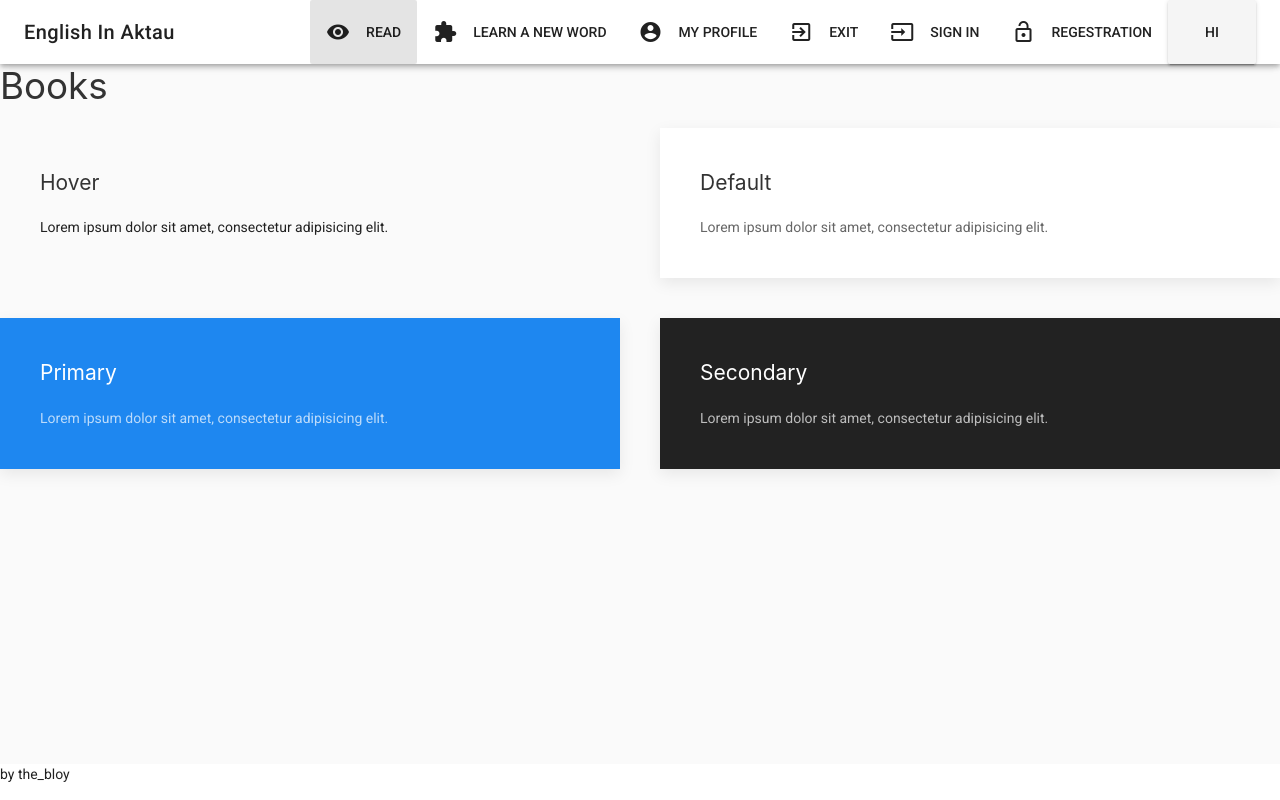
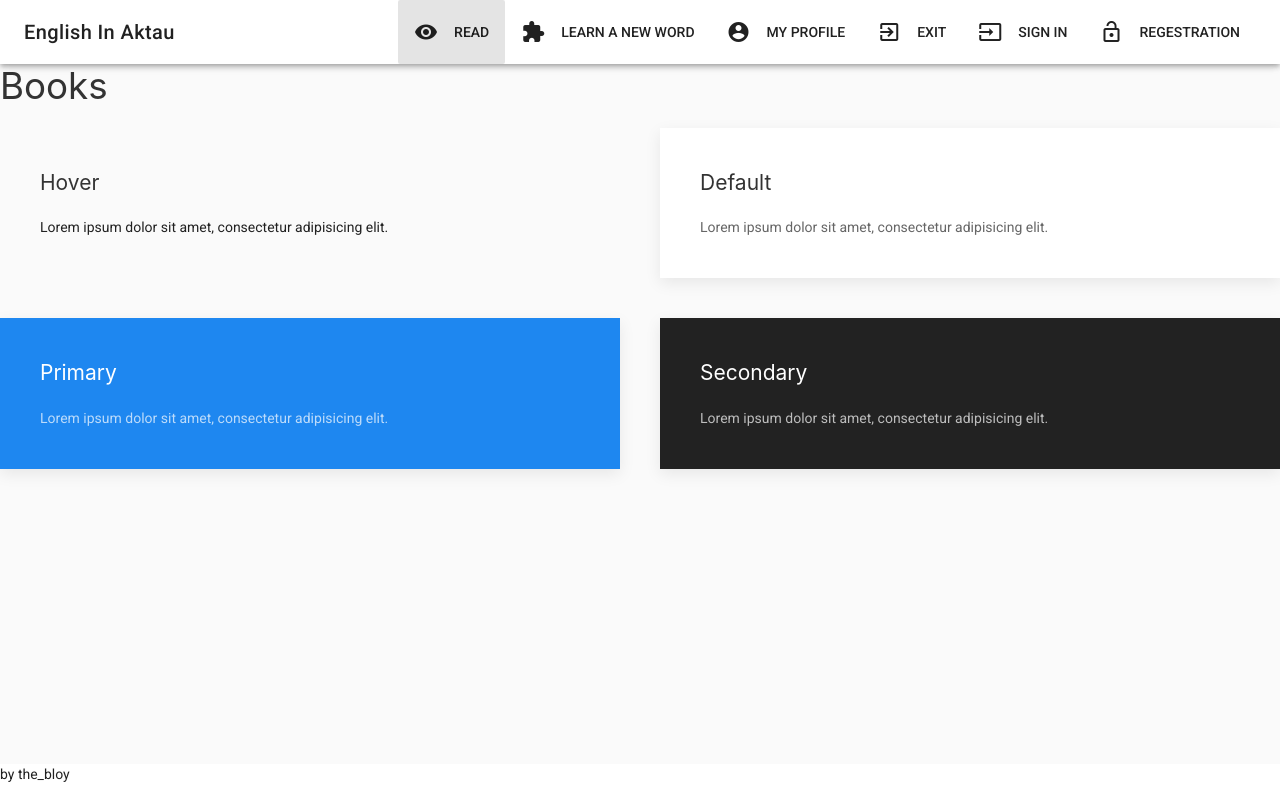
Before and after one commit to nurda2001/realone, a Vue app: page /books in a window 1280 px wide. Built offline with nearby package versions, Linux system fonts and the light colour scheme.

Commit message:
ChangeLog2

```diff
--- a/src/components/AppHeader.vue
+++ b/src/components/AppHeader.vue
@@ -23,7 +23,6 @@
 					<v-icon left v-html="item.icon"></v-icon>
 					{{item.title}}
 				</v-btn>
-				<v-btn>Hi</v-btn>
 			</v-toolbar-items>
 		</v-toolbar>
 	</div>
@@ -41,7 +40,9 @@
 			menuItems(){
 				return[
                        {
-                       	icon: 'visibility', title: 'Read', route: '/books'
+                       	icon: 'visibility',
+                       	title: 'Read',
+                       	route: '/books'
                        },
                          {
                        	icon: 'extension',
```
